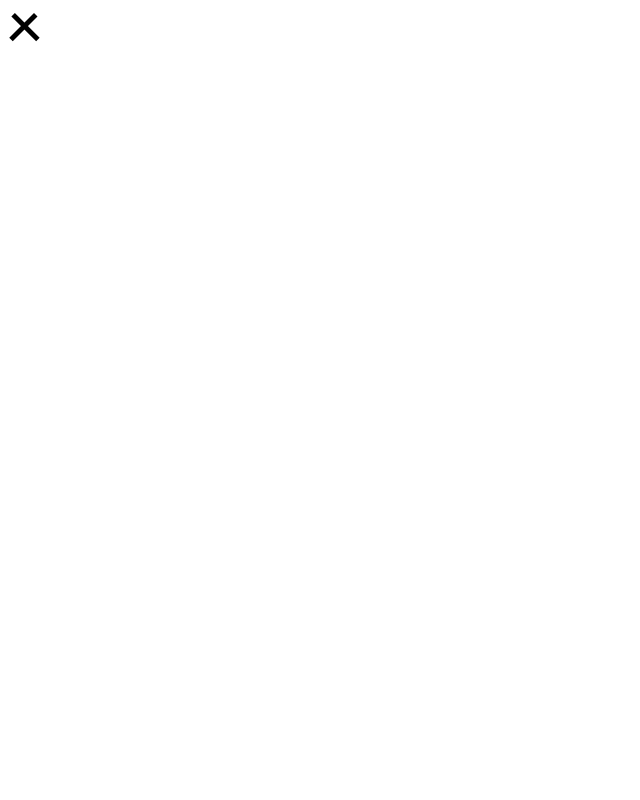
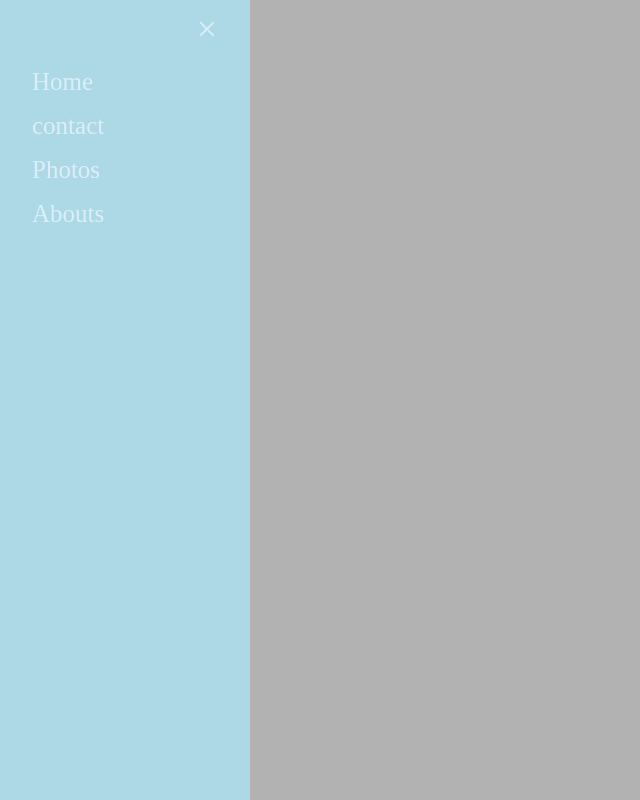
Before and after one commit to Prashant62758/test-website, a plain HTML site: page project/respnav.html in a window 1280 px wide. Both pictures are taken after a click on the element 25 px from the left and 27 px from the top of the page. Shown: the whole page, without its empty margins (0-640 px from the left). Drawn offline with Linux system fonts and the light colour scheme.

Commit message:
Set burger with animation

```diff
--- a/project/respnav.html
+++ b/project/respnav.html
@@ -3,6 +3,9 @@
 <head>
     <meta name="viewport" content="width=device-width, initial-scale=1">
     <style>
+        body{
+            transition: background-color .5s;
+        }
         .container{
             display: inline-block;
             cursor: pointer;
@@ -25,20 +28,92 @@
             -webkit-transform: rotate(45deg) translate(-8px, -8px);
             transform: rotate(45deg) translate(-8px, -8px);
         }
+        .sidenavbar{
+            height: 100%;
+            position: fixed;
+            width: 0;
+            z-index: 1;
+            top: 0;
+            left: 0;
+            background-color: lightblue;
+            overflow-x: hidden;
+            transition: 0.5s;
+            padding-top: 60px;
+        }
+        .sidenavbar a{
+            padding: 8px 8px 8px 32px;
+            text-decoration: none;
+            font-size: 25px;
+            color: aliceblue;
+            display: block;
+            transition: 0.3s;
+            opacity: 0.7;
+        }
+        .sidenavbar a:hover{
+            opacity: 1;
+        }
+        .sidenavbar .closebtn{
+            position: absolute;
+            top: 0;
+            right: 25px;
+            font-size: 36px;
+            margin-left: 50px;
+        }
+        #hide{
+            margin-top: -20px;
+        }
+        #side{
+            transition: margin-left .5s;
+            padding: 16px;
+        }
+        #side span{
 
+        }
+        @media screen and (max-width: 450px){
+            .sidenavbar{
+                padding-top: 15px;
+            }
+            .sidenavbar a{
+                font-size: 18px;
+            }
+        }
     </style>
     </head>
     <body>
 
-      <div class="container" onclick="menu(this);">
+    <div class="sidenavbar" id="Sidenav">
+        <a href="#" class="closebtn" onclick="closeNav();"> &times; </a>
+        <a href="#">Home</a>
+        <a href="#">contact</a>
+        <a href="#"> Photos</a>
+        <a href="#">Abouts</a>
+        </div>
+<!--        <div id="side">-->
+<!--        <span onclick="openNav();" style=""> <p id="hide">&#9776;</p> </span>-->
+<!--        </div>-->
+ <div class="container" id="another-burger" onclick="openNav();">
         <div class="bar1"></div>
         <div class="bar2"></div>
         <div class="bar3"></div>
         </div>
+
+
         <script>
-             function menu(x){
-             x.classList.toggle("change");
-         }
+            function menu(x){
+           x.classList.toggle("change");       }
+            function openNav(){
+                document.getElementById("Sidenav").style.width= "250px";
+//                document.getElementById("another-burger").style.marginLeft= "250px";
+                document.body.style.backgroundColor="rgba(0, 0, 0, 0.3)";
+                document.getElementById("hide").style.display = "none";
+
+            }
+            function closeNav(){
+                document.getElementById("Sidenav").style.width = "0";
+                document.getElementById("another-burger").style.marginLeft = "0";
+                document.body.style.backgroundColor = "white";
+                document.getElementById("hide").style.display ="block";
+            }
         </script>
     </body>
 </html>
```
Also changed, not shown: work/page.html (+3 -3 lines).
